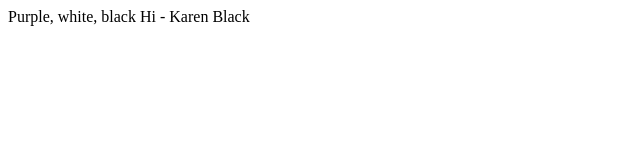
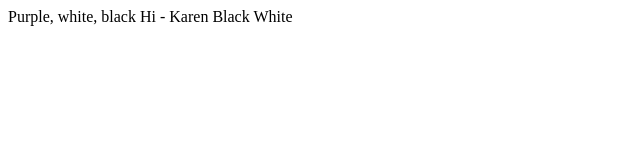
Before and after one commit to Cynthiafeng/MDIA2526Lab3, a plain HTML site: page index.html in a window 1280 px wide. Shown: the full height of the page, 0-640 px from the left. Drawn offline with Linux system fonts and the light colour scheme.

Commit message:
add color 2

```diff
--- a/index.html
+++ b/index.html
@@ -12,5 +12,6 @@
 		<text>Purple, white, black</text>
 		Hi - Karen
 		Black
+		White
 	</body>
 </html>
```
